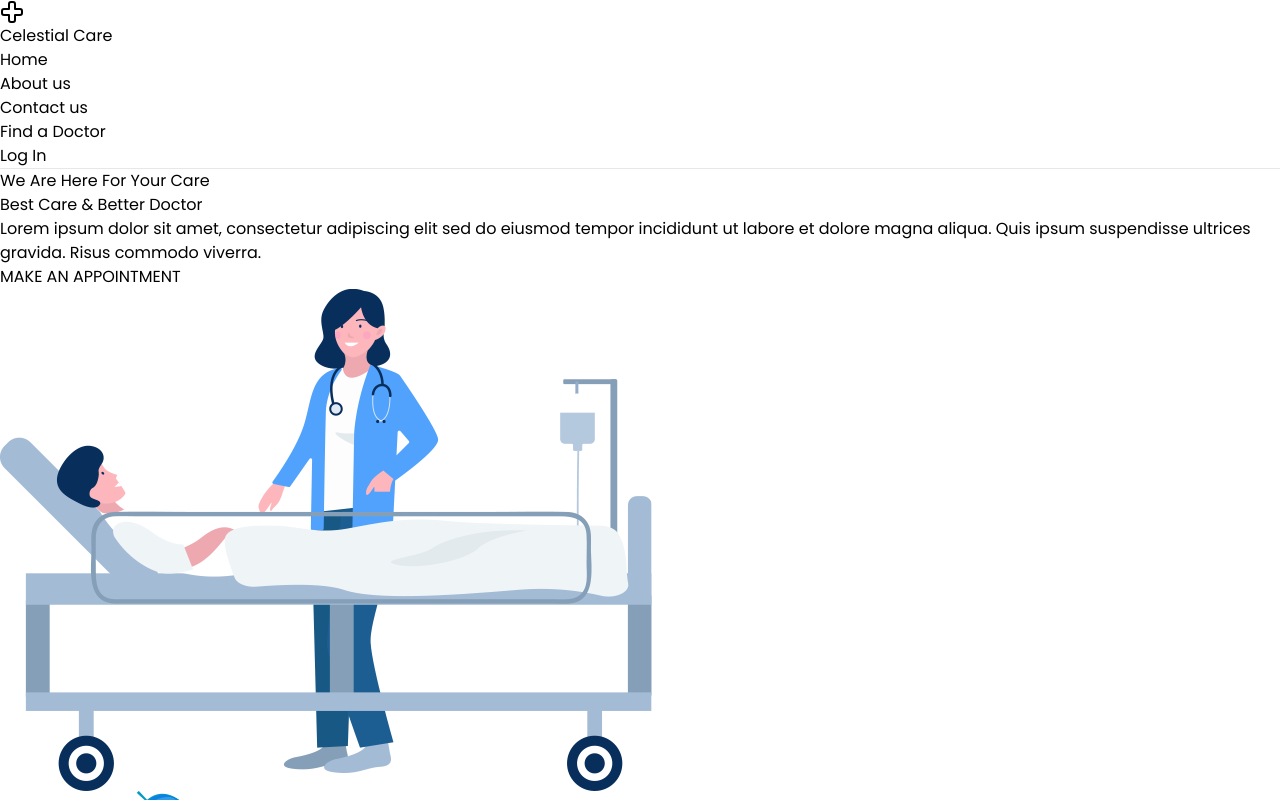
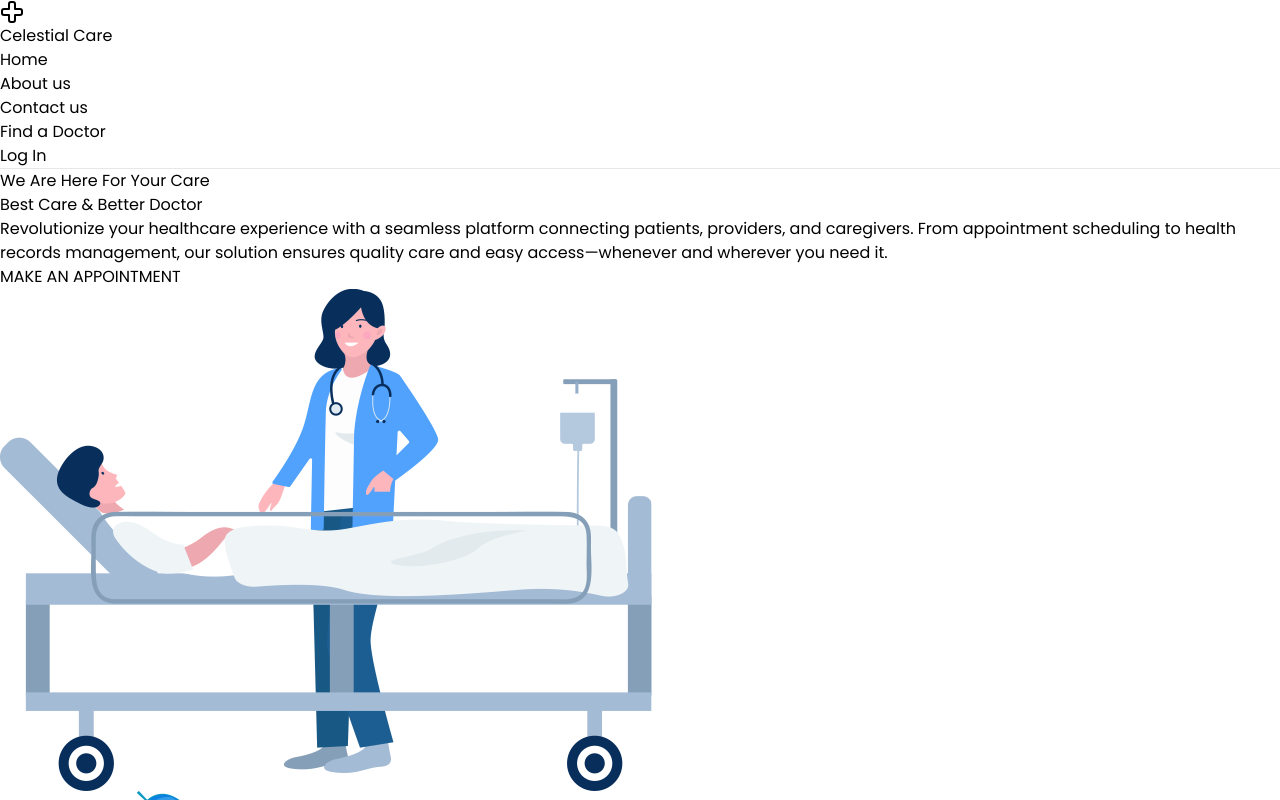
Before and after one commit to VEDITHREDDY26/HealthCare, a React (Vite) app in the folder frontend/: page / in a window 1280 px wide. Shown: the top 800 px of the page. Built offline with nearby package versions, Linux system fonts and the light colour scheme; a web font is replaced by a local one.

Commit message:
changed description

```diff
--- a/frontend/src/Components/Home.jsx
+++ b/frontend/src/Components/Home.jsx
@@ -78,9 +78,7 @@ const Home = () => {
               Best Care & Better Doctor
             </h1>
             <p className="text-gray-600 mb-6">
-              Lorem ipsum dolor sit amet, consectetur adipiscing elit sed do
-              eiusmod tempor incididunt ut labore et dolore magna aliqua. Quis
-              ipsum suspendisse ultrices gravida. Risus commodo viverra.
+            Revolutionize your healthcare experience with a seamless platform connecting patients, providers, and caregivers. From appointment scheduling to health records management, our solution ensures quality care and easy access—whenever and wherever you need it.
             </p>
             <button className="bg-blue-600 text-white px-6 py-3 rounded-lg font-medium  " onClick={handleAppointment}>
               MAKE AN APPOINTMENT
```
